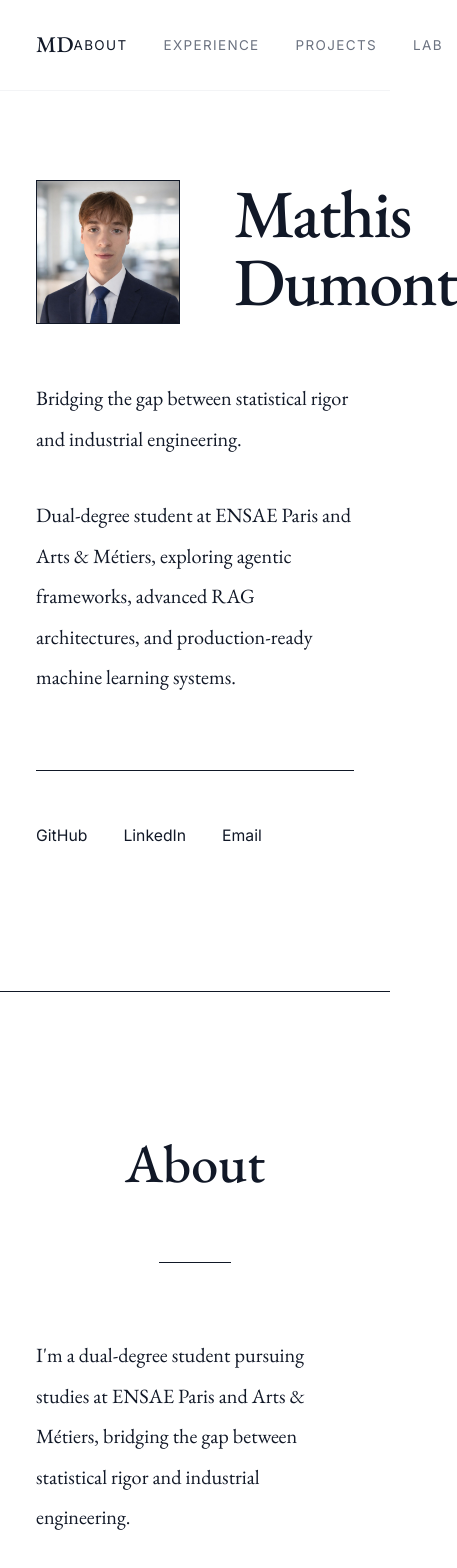
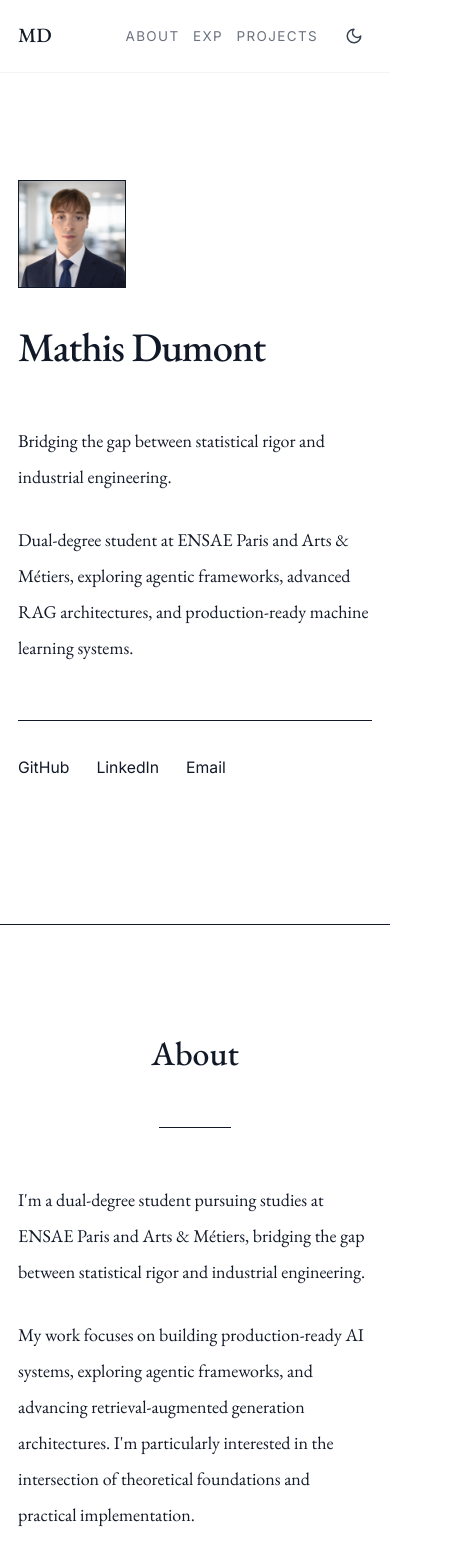
Before and after one commit to mathis-dumont/mathis-dumont.github.io, a React (Vite) app: page / in a window 390 px wide. Shown: the top 1568 px of the page, 457 px wide, since content can reach past the window. Built offline with nearby package versions, Linux system fonts and the light colour scheme.

Commit message:
Fix mobile layout issues - responsive navigation and typography

```diff
--- a/src/components/Navigation.tsx
+++ b/src/components/Navigation.tsx
@@ -31,17 +31,17 @@ export default function Navigation() {
 
   return (
     <nav className="fixed top-0 left-0 right-0 z-50 bg-white dark:bg-dark-bg border-b border-gray-100 dark:border-dark-border">
-      <div className="max-w-6xl mx-auto px-8 py-6">
+      <div className="max-w-6xl mx-auto px-4 sm:px-8 py-4 sm:py-6">
         <div className="flex justify-between items-center">
           <a
             href="#"
-            className="text-xl font-serif font-medium text-gray-900 dark:text-gray-100 hover:text-gray-600 dark:hover:text-gray-300 transition-colors"
+            className="text-lg sm:text-xl font-serif font-medium text-gray-900 dark:text-gray-100 hover:text-gray-600 dark:hover:text-gray-300 transition-colors"
           >
             MD
           </a>
 
-          <div className="flex items-center gap-8">
-            <div className="flex gap-8">
+          <div className="flex items-center gap-4 sm:gap-8">
+            <div className="hidden md:flex gap-8">
               <a
                 href="#about"
                 className={`text-xs uppercase tracking-widest transition-colors font-sans ${
@@ -83,7 +83,11 @@ export default function Navigation() {
                 Lab
               </a>
             </div>
-
+            <div className="md:hidden flex gap-3 text-xs uppercase tracking-widest font-sans">
+              <a href="#about" className="text-gray-500 dark:text-gray-400 hover:text-gray-900 dark:hover:text-gray-100">About</a>
+              <a href="#experience" className="text-gray-500 dark:text-gray-400 hover:text-gray-900 dark:hover:text-gray-100">Exp</a>
+              <a href="#projects" className="text-gray-500 dark:text-gray-400 hover:text-gray-900 dark:hover:text-gray-100">Projects</a>
+            </div>
             <DarkModeToggle />
           </div>
         </div>
--- a/src/pages/SinglePageHome.tsx
+++ b/src/pages/SinglePageHome.tsx
@@ -15,27 +15,27 @@ export default function SinglePageHome() {
   return (
     <div>
       {/* Hero Section */}
-      <section className="min-h-screen flex items-center justify-center px-8 py-32 pt-40">
-        <div className="max-w-4xl">
+      <section className="min-h-screen flex items-center justify-center px-4 sm:px-8 py-32 pt-40">
+        <div className="max-w-4xl w-full">
           <motion.div
             initial={{ opacity: 0, y: 20 }}
             animate={{ opacity: 1, y: 0 }}
             transition={{ duration: 0.8, ease: "easeOut" }}
           >
-            <div className="flex items-start gap-12 mb-12">
+            <div className="flex flex-col sm:flex-row items-start gap-8 sm:gap-12 mb-12">
               <img
                 src="/images/profile.jpg"
                 alt="Mathis Dumont"
-                className="w-32 h-32 border border-gray-900 dark:border-gray-100"
+                className="w-24 h-24 sm:w-32 sm:h-32 border border-gray-900 dark:border-gray-100"
               />
-              <div className="flex-1">
-                <h1 className="text-6xl md:text-8xl font-serif font-medium text-gray-900 dark:text-gray-100 tracking-tight">
+              <div className="flex-1 min-w-0">
+                <h1 className="text-4xl sm:text-6xl md:text-8xl font-serif font-medium text-gray-900 dark:text-gray-100 tracking-tight break-words">
                   Mathis Dumont
                 </h1>
               </div>
             </div>
 
-            <div className="space-y-8 text-lg md:text-xl leading-loose">
+            <div className="space-y-6 sm:space-y-8 text-base sm:text-lg md:text-xl leading-loose">
               <p className="text-gray-900 dark:text-gray-100">
                 Bridging the gap between statistical rigor and industrial engineering.
               </p>
@@ -46,7 +46,7 @@ export default function SinglePageHome() {
               </p>
             </div>
 
-            <div className="flex gap-8 mt-16 pt-12 border-t border-gray-900 dark:border-gray-100">
+            <div className="flex flex-wrap gap-6 sm:gap-8 mt-12 sm:mt-16 pt-8 sm:pt-12 border-t border-gray-900 dark:border-gray-100">
               <a
                 href="https://github.com/mathis-dumont"
                 target="_blank"
@@ -75,7 +75,7 @@ export default function SinglePageHome() {
       </section>
 
       {/* About Section */}
-      <section id="about" className="py-32 px-8 border-t border-gray-900 dark:border-gray-100 scroll-mt-24">
+      <section id="about" className="py-24 sm:py-32 px-4 sm:px-8 border-t border-gray-900 dark:border-gray-100 scroll-mt-24">
         <div className="max-w-4xl mx-auto">
           <motion.div
             initial={{ opacity: 0 }}
@@ -83,12 +83,12 @@ export default function SinglePageHome() {
             viewport={{ once: true }}
             transition={{ duration: 0.8 }}
           >
-            <h2 className="text-5xl font-serif font-medium mb-16 text-gray-900 dark:text-gray-100 text-center">
+            <h2 className="text-3xl sm:text-4xl md:text-5xl font-serif font-medium mb-12 sm:mb-16 text-gray-900 dark:text-gray-100 text-center">
               About
             </h2>
-            <div className="w-16 h-px bg-gray-900 dark:bg-gray-100 mx-auto mb-16"></div>
+            <div className="w-16 h-px bg-gray-900 dark:bg-gray-100 mx-auto mb-12 sm:mb-16"></div>
 
-            <div className="space-y-6 text-gray-900 dark:text-gray-100 leading-loose text-lg">
+            <div className="space-y-6 text-gray-900 dark:text-gray-100 leading-loose text-base sm:text-lg">
               <p>
                 I'm a dual-degree student pursuing studies at ENSAE Paris and Arts & Métiers,
                 bridging the gap between statistical rigor and industrial engineering.
@@ -140,7 +140,7 @@ export default function SinglePageHome() {
       </section>
 
       {/* Experience Section */}
-      <section id="experience" className="py-32 px-8 border-t border-gray-900 dark:border-gray-100 scroll-mt-24">
+      <section id="experience" className="py-24 sm:py-32 px-4 sm:px-8 border-t border-gray-900 dark:border-gray-100 scroll-mt-24">
         <div className="max-w-4xl mx-auto">
           <motion.div
             initial={{ opacity: 0 }}
@@ -148,10 +148,10 @@ export default function SinglePageHome() {
             viewport={{ once: true }}
             transition={{ duration: 0.8 }}
           >
-            <h2 className="text-5xl font-serif font-medium mb-16 text-gray-900 dark:text-gray-100 text-center">
+            <h2 className="text-3xl sm:text-4xl md:text-5xl font-serif font-medium mb-12 sm:mb-16 text-gray-900 dark:text-gray-100 text-center">
               Experience
             </h2>
-            <div className="w-16 h-px bg-gray-900 dark:bg-gray-100 mx-auto mb-16"></div>
+            <div className="w-16 h-px bg-gray-900 dark:bg-gray-100 mx-auto mb-12 sm:mb-16"></div>
 
             <div className="space-y-16">
               {/* Education */}
@@ -222,7 +222,7 @@ export default function SinglePageHome() {
       </section>
 
       {/* Projects Section */}
-      <section id="projects" className="py-32 px-8 border-t border-gray-900 dark:border-gray-100 scroll-mt-24">
+      <section id="projects" className="py-24 sm:py-32 px-4 sm:px-8 border-t border-gray-900 dark:border-gray-100 scroll-mt-24">
         <div className="max-w-4xl mx-auto">
           <motion.div
             initial={{ opacity: 0 }}
@@ -230,10 +230,10 @@ export default function SinglePageHome() {
             viewport={{ once: true }}
             transition={{ duration: 0.8 }}
           >
-            <h2 className="text-5xl font-serif font-medium mb-16 text-gray-900 dark:text-gray-100 text-center">
+            <h2 className="text-3xl sm:text-4xl md:text-5xl font-serif font-medium mb-12 sm:mb-16 text-gray-900 dark:text-gray-100 text-center">
               Selected Work
             </h2>
-            <div className="w-16 h-px bg-gray-900 dark:bg-gray-100 mx-auto mb-16"></div>
+            <div className="w-16 h-px bg-gray-900 dark:bg-gray-100 mx-auto mb-12 sm:mb-16"></div>
 
             <div className="space-y-16">
               {featuredProjects.map((project, index) => (
@@ -346,7 +346,7 @@ export default function SinglePageHome() {
       </section>
 
       {/* Lab Section */}
-      <section id="lab" className="py-32 px-8 border-t border-gray-900 dark:border-gray-100 scroll-mt-24">
+      <section id="lab" className="py-24 sm:py-32 px-4 sm:px-8 border-t border-gray-900 dark:border-gray-100 scroll-mt-24">
         <div className="max-w-4xl mx-auto">
           <motion.div
             initial={{ opacity: 0 }}
@@ -354,10 +354,10 @@ export default function SinglePageHome() {
             viewport={{ once: true }}
             transition={{ duration: 0.8 }}
           >
-            <h2 className="text-5xl font-serif font-medium mb-16 text-gray-900 dark:text-gray-100 text-center">
+            <h2 className="text-3xl sm:text-4xl md:text-5xl font-serif font-medium mb-12 sm:mb-16 text-gray-900 dark:text-gray-100 text-center">
               Currently Learning
             </h2>
-            <div className="w-16 h-px bg-gray-900 dark:bg-gray-100 mx-auto mb-16"></div>
+            <div className="w-16 h-px bg-gray-900 dark:bg-gray-100 mx-auto mb-12 sm:mb-16"></div>
 
             <div className="space-y-12">
               {currentlyLearning.map((item, index) => (
```
